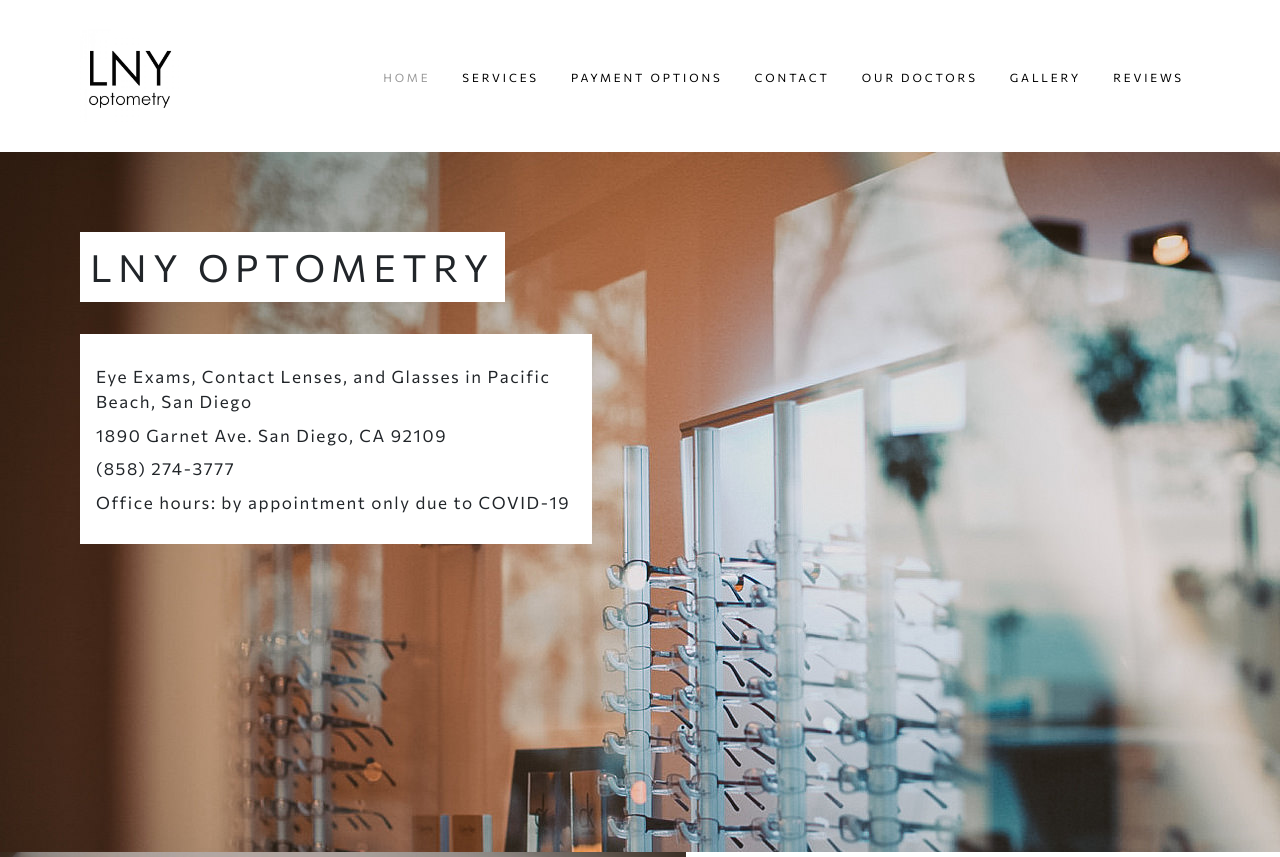
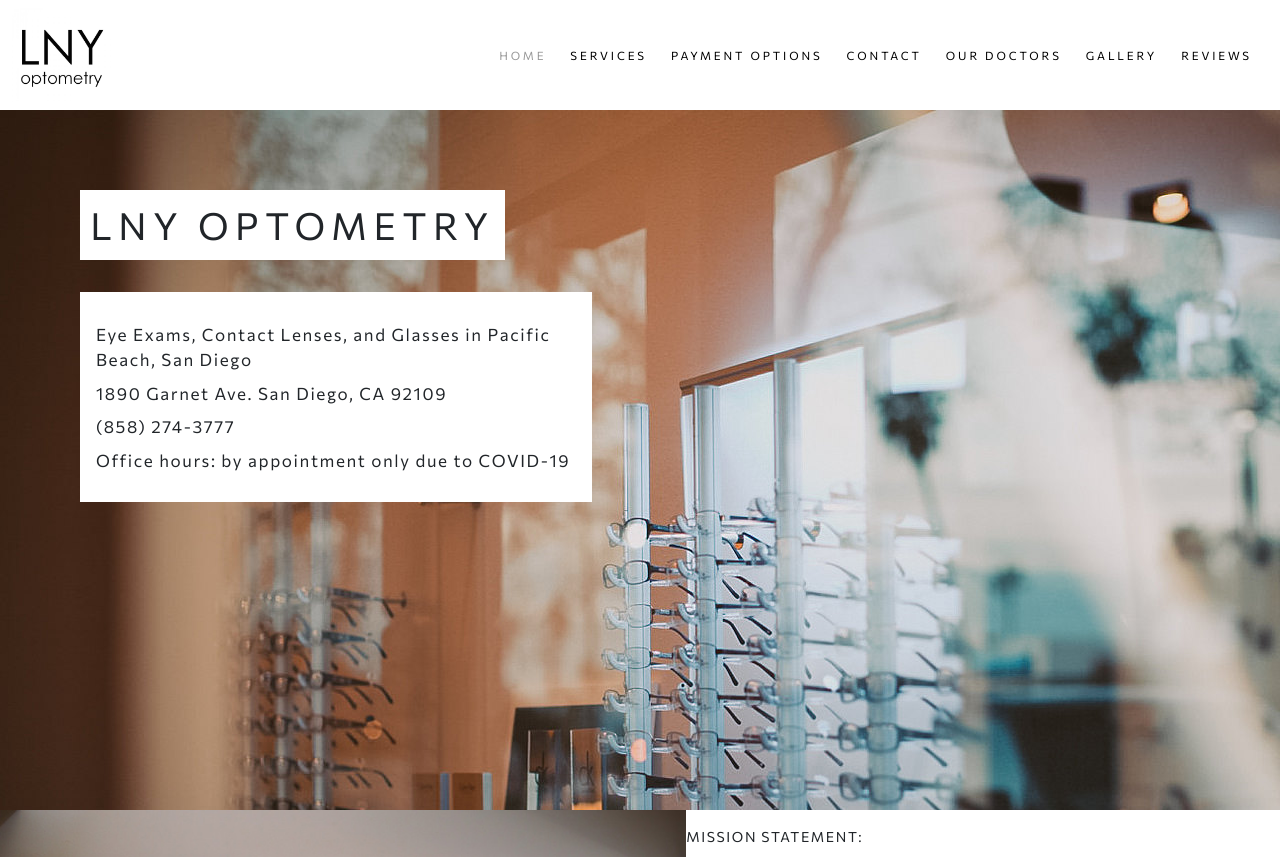
Before and after one commit to cluelesslinh/lnyoptometry, a React (Create React App) app: page / in a window 1280 px wide. Shown: the top 857 px of the page. Built offline with nearby package versions, Linux system fonts and the light colour scheme.

Commit message:
navbar
implement slide menu on collapse toggle

```diff
--- a/package.json
+++ b/package.json
@@ -8,10 +8,12 @@
     "@testing-library/user-event": "^13.5.0",
     "bootstrap": "^5.1.3",
     "file-loader": "^6.2.0",
+    "jquery": "^3.6.0",
     "mdb-ui-kit": "^4.2.0",
     "node-sass": "^7.0.1",
     "react": "^18.2.0",
     "react-bootstrap": "^2.4.0",
+    "react-burger-menu": "^3.0.8",
     "react-dom": "^18.2.0",
     "react-icons": "^4.4.0",
     "react-parallax": "^3.5.1",
--- a/public/index.html
+++ b/public/index.html
@@ -10,8 +10,8 @@
   <meta name="description" content="Web site created using create-react-app" />
   <link rel="apple-touch-icon" href="%PUBLIC_URL%/logo192.png" />
   <link rel="manifest" href="%PUBLIC_URL%/manifest.json" />
-  <link rel="stylesheet" href="https://cdn.jsdelivr.net/npm/bootstrap@4.3.1/dist/css/bootstrap.min.css"
-    integrity="sha384-ggOyR0iXCbMQv3Xipma34MD+dH/1fQ784/j6cY/iJTQUOhcWr7x9JvoRxT2MZw1T" crossorigin="anonymous">
+  <link rel="stylesheet" href="https://cdn.jsdelivr.net/npm/bootstrap@5.1.3/dist/css/bootstrap.min.css"
+    integrity="sha384-1BmE4kWBq78iYhFldvKuhfTAU6auU8tT94WrHftjDbrCEXSU1oBoqyl2QvZ6jIW3" crossorigin="anonymous" />
   <link rel="preconnect" href="https://fonts.googleapis.com">
   <link rel="preconnect" href="https://fonts.gstatic.com" crossorigin>
   <link href="https://fonts.googleapis.com/css2?family=Commissioner:wght@400&display=swap" rel="stylesheet">
--- a/src/App.js
+++ b/src/App.js
@@ -1,4 +1,5 @@
 import React from 'react';
+import 'bootstrap/dist/css/bootstrap.min.css';
 import './App.css';
 import Navbar from './components/Navbar';
 import { BrowserRouter as Router, Routes, Route }
@@ -22,7 +23,7 @@
         <Route path='/contact' element={<Contact />} />
         <Route path='/our-doctors' element={<OurDoctors />} />
         <Route path='/gallery' element={<Gallery />} />
-        <Route path='reviews' element={<Reviews />} />
+        <Route path='Reviews' element={<Reviews />} />
       </Routes>
     </Router>
   );
--- a/src/components/Navbar/NavbarElements.js
+++ b/src/components/Navbar/NavbarElements.js
@@ -1,16 +1,22 @@
 import { NavLink as Link } from "react-router-dom";
 import styled from "styled-components";
 
+export const NavBrand = styled.nav`
+margin: 0;
+`
+
 export const NavLink = styled(Link)`
-width: 50%;
-flex-wrap: wrap;
-color: #000000;
+color: black;
+list-style: none;
 text-decoration: none;
 letter-spacing: 0.25em;
 font-weight: 500;
 font-size: 11.5px;
-padding: 1rem 2rem 0 0;
+padding: 0 0 0 1.5rem;
 cursor: pointer;
+&.hover {
+	opacity: .7;
+};
 &.active {
 	opacity: .4;
 }
--- a/src/components/Navbar/index.js
+++ b/src/components/Navbar/index.js
@@ -1,59 +1,43 @@
-import React from "react";
-import { NavLink } from "./navbarElements";
-import "./navbar.css";
+import React from 'react';
+import Navbar from 'react-bootstrap/Navbar';
+import Nav from 'react-bootstrap/Nav';
+import Container from 'react-bootstrap/Container';
+import Offcanvas from 'react-bootstrap/Offcanvas';
+import { NavBrand, NavLink } from './NavbarElements';
+import './navbar.css';
 
-const Navbar = () => {
+const LNYnavbar = () => {
     return (
         <>
-            <nav class="navbar navbar-expand-lg navbar-light">
-                <a class="navbar-brand" href="/"><img src={process.env.PUBLIC_URL + "/images/LNYoptometry.jpg"} alt="lny - logo - img" width="100"
-                /></a>
-                <button class="navbar-toggler" type="button" data-toggle="collapse" data-target="#navbarNav">
-                    <span class="navbar-toggler-icon"></span>
-                </button>
-                <div class="collapse navbar-collapse justify-content-end" id="navbarNav">
-                    <ul class="navbar-nav ml-auto">
-                        <li class="nav-item">
-                            <NavLink class="nav-link" to="/" activeStyle>
-                                HOME
-                            </NavLink>
-                        </li>
-                        <li class="nav-item">
-                            <NavLink class="nav-link" to="/services" activeStyle>
-                                SERVICES
-                            </NavLink>
-                        </li>
-                        <li class="nav-item">
-                            <NavLink class="nav-link" to="/payment-options" activeStyle>
-                                PAYMENT OPTIONS
-                            </NavLink>
-                        </li>
-                        <li class="nav-item">
-                            <NavLink class="nav-link" to="/contact" activeStyle>
-                                CONTACT
-                            </NavLink>
-                        </li>
-                        <li class="nav-item">
-                            <NavLink class="nav-link" to="/our-doctors" activeStyle>
-                                OUR DOCTORS
-                            </NavLink>
-                        </li>
-                        <li class="nav-item">
-                            <NavLink class="nav-link" to="/gallery" activeStyle>
-                                GALLERY
-                            </NavLink>
-                        </li>
-                        <li class="nav-item">
-                            <NavLink class="nav-link" to="/reviews" activeStyle>
-                                REVIEWS
-                            </NavLink>
-                        </li>
-                    </ul>
-                </div>
-            </nav>
-
+            {[false].map((expand) => (
+                <Navbar key={expand} expand="md" className="mb-3md">
+                    <Container fluid>
+                        <NavBrand><Navbar.Brand href="/"><img src={process.env.PUBLIC_URL + "/images/LNYoptometry.jpg"} alt="lny - logo - img" width="100"
+                        /></Navbar.Brand></NavBrand>
+                        <Navbar.Toggle aria-controls={`offcanvasNavbar-expand-${expand}`} />
+                        <Navbar.Offcanvas
+                            id={`offcanvasNavbar-expand-${expand}`}
+                            aria-labelledby={`offcanvasNavbarLabel-expand-${expand}`}
+                            placement="end"
+                        >
+                            <Offcanvas.Body>
+                                <Nav className="justify-content-end flex-grow-1 pe-3 nav-item">
+                                    <NavLink reloadDocument to="/">HOME</NavLink>
+                                    <NavLink reloadDocument to="/services">SERVICES</NavLink>
+                                    <NavLink reloadDocument to="/payment-options">PAYMENT OPTIONS</NavLink>
+                                    <NavLink reloadDocument to="/contact">CONTACT</NavLink>
+                                    <NavLink reloadDocument to="/our-doctors">OUR DOCTORS</NavLink>
+                                    <NavLink reloadDocument to="/gallery">GALLERY</NavLink>
+                                    <NavLink reloadDocument to="/reviews">REVIEWS</NavLink>
+                                </Nav>
+                            </Offcanvas.Body>
+                        </Navbar.Offcanvas>
+                    </Container>
+                </Navbar>
+            ))
+            }
         </>
     );
 };
 
-export default Navbar;
+export default LNYnavbar;
--- a/src/components/Navbar/navbar.css
+++ b/src/components/Navbar/navbar.css
@@ -1,16 +1,9 @@
-.navbar-brand {
-    margin: 1rem 4rem 1rem 4rem;
+.nav-item a:hover {
+    text-decoration: none;
+    color: black;
+    opacity: .7;
 }
 
-.navbar-nav {
-    margin: 0 3rem 0 0;
-    list-style: none;
-    text-decoration: none;
+.nav-item {
+    align-items: center;
 }
-
-.nav-item a:hover {
-    color: black;
-    list-style: none;
-    text-decoration: none;
-    opacity: .6;
-}
--- a/src/pages/index.js
+++ b/src/pages/index.js
@@ -46,7 +46,6 @@
                     /></MSsub>
                 </Row>
             </MissionStatement>
-
         </div >
     );
 };
```
Also changed, not shown: 1 other file (tests, documents, lock files or other folders).
